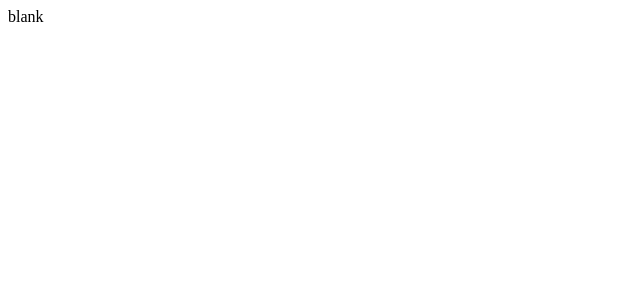
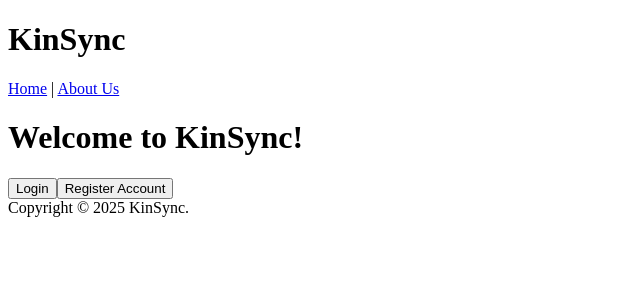
Before and after one commit to stadrus/KinSync-App-Stacey-T, a React (Vite) app in the folder kinsync-app-St/: page /Home in a window 1280 px wide. Shown: the top 300 px of the page, without its empty margins (0-640 px from the left). Built offline with nearby package versions, Linux system fonts and the light colour scheme.

Commit message:
M1 complete

```diff
--- a/kinsync-app-St/src/App.jsx
+++ b/kinsync-app-St/src/App.jsx
@@ -1,14 +1,39 @@
 
+import { BrowserRouter, Link, Route, Routes } from 'react-router'
 import './App.css'
+import Header from './component/Header'
+import Footer from './component/Footer'
+import Home from './component/Home'
+import About from './component/About'
+import Login from './component/Login'
+import Register from './component/Register'
+import Dashboard from './component/Dashboard'
+import Content from './component/Content'
+import EventList from './component/EventList'
 
 function App() {
 
 
   return (
     <>
-      <div>
-        blank
+       <BrowserRouter>
+      <div className='app'>
+      <Header />
+          <nav>
+            <Link to='/Home'>Home</Link> | <Link to='/About'>About Us</Link>
+          </nav>
+            <Routes>
+              <Route path='/Home' element={<Home />} />
+              <Route path='/About' element={ <About />} />
+              <Route path='/Login' element={<Login />}> </Route>
+              <Route path='/Register' element={<Register />}> </Route>
+              <Route path='/Dashboard' element={<Dashboard />}> </Route>
+              <Route path='/Content' element={<Content />}> </Route>
+              <Route path='/EventList' element={<EventList />}> </Route>
+            </Routes>
+       <Footer />
       </div>
+       </BrowserRouter>
 
     </>
   )
--- /dev/null
+++ b/kinsync-app-St/src/component/About.jsx
@@ -0,0 +1,10 @@
+const About = () =>{
+    return(
+        <div className="about">
+            <h1> About KinSync</h1>
+            <p>Our purpose is to make planning extended family gathering easier.</p>
+            <p>With KinSync you can create, edit, and remove family events.</p>
+        </div>
+    );
+};
+export default About;
--- /dev/null
+++ b/kinsync-app-St/src/component/Content.jsx
@@ -0,0 +1,11 @@
+import EventList from "./EventList";
+
+const Content = () => {
+    return (
+        <div className="content">
+            <h2>Checkout these events!</h2>
+            <EventList />
+        </div>
+    );
+};
+export default Content;
--- /dev/null
+++ b/kinsync-app-St/src/component/Dashboard.jsx
@@ -0,0 +1,11 @@
+import Content from "./Content"
+
+const Dashboard = () => {
+    return(
+        <div className="dashboard">
+            <Content />
+        </div>
+    )
+};
+
+export default Dashboard;
--- /dev/null
+++ b/kinsync-app-St/src/component/EventList.jsx
@@ -0,0 +1,8 @@
+const EventList = () => {
+    return (
+        <div className="event-list">
+            <h1>Events</h1>
+        </div>
+    )
+}
+export default EventList;
--- /dev/null
+++ b/kinsync-app-St/src/component/Footer.jsx
@@ -0,0 +1,9 @@
+const Footer = () => {
+    return (
+        <div className="footer">
+            <footer> Copyright &#169; 2025 KinSync.</footer>
+        </div>
+    );
+};
+
+export default Footer;
--- /dev/null
+++ b/kinsync-app-St/src/component/Header.jsx
@@ -0,0 +1,11 @@
+const Header = () => {
+    return (
+        <div className="header">
+            <header>
+                <h1>KinSync</h1>
+            </header>
+        </div>
+    );
+};
+
+export default Header;
--- /dev/null
+++ b/kinsync-app-St/src/component/Home.jsx
@@ -0,0 +1,21 @@
+import { useNavigate } from "react-router"
+
+const Home = () =>{
+    const navigate = useNavigate();
+    const handleClick1 = () => {
+        navigate ('/Login');
+    }
+    const handleClick2 = () => {
+        navigate('/Register');
+    }
+
+    return (
+        <div className="home">
+            <h1>Welcome to KinSync!</h1>
+            <button type="button" onClick={handleClick1}>Login</button>
+            <button type="button" onClick={handleClick2}>Register Account</button>
+        </div>
+    );
+};
+
+export default Home;
--- /dev/null
+++ b/kinsync-app-St/src/component/Login.jsx
@@ -0,0 +1,15 @@
+const Login = () => {
+    return (
+        <div className="login">
+            <h1>Login</h1>
+            <form className="login">
+                <label>Email</label>
+                <input type="email" placeholder="Enter Email"></input>
+                <label>Password</label>
+                <input type="password" placeholder="Enter Password"></input>
+            </form>
+        </div>
+    );
+};
+
+export default Login;
--- /dev/null
+++ b/kinsync-app-St/src/component/Register.jsx
@@ -0,0 +1,20 @@
+import images from '../images/profile.svg'
+
+const Register = () => {
+    return (
+        <div className="login">
+            <h1>Register Today!</h1>
+            <img className="blankpic" src={images} alt="blank user profile"></img>
+            <form className="login">
+                <label>Name</label>
+                    <input type="text" placeholder="Enter Name"></input>
+                <label>Email</label>
+                    <input type="email" placeholder="Enter Email"></input>
+                <label>Password</label>
+                    <input type="password" placeholder="Enter Password"></input>
+            </form>
+        </div>
+    );
+};
+
+export default Register;
```
Also changed, not shown: 2 other files (tests, documents, lock files or other folders).
